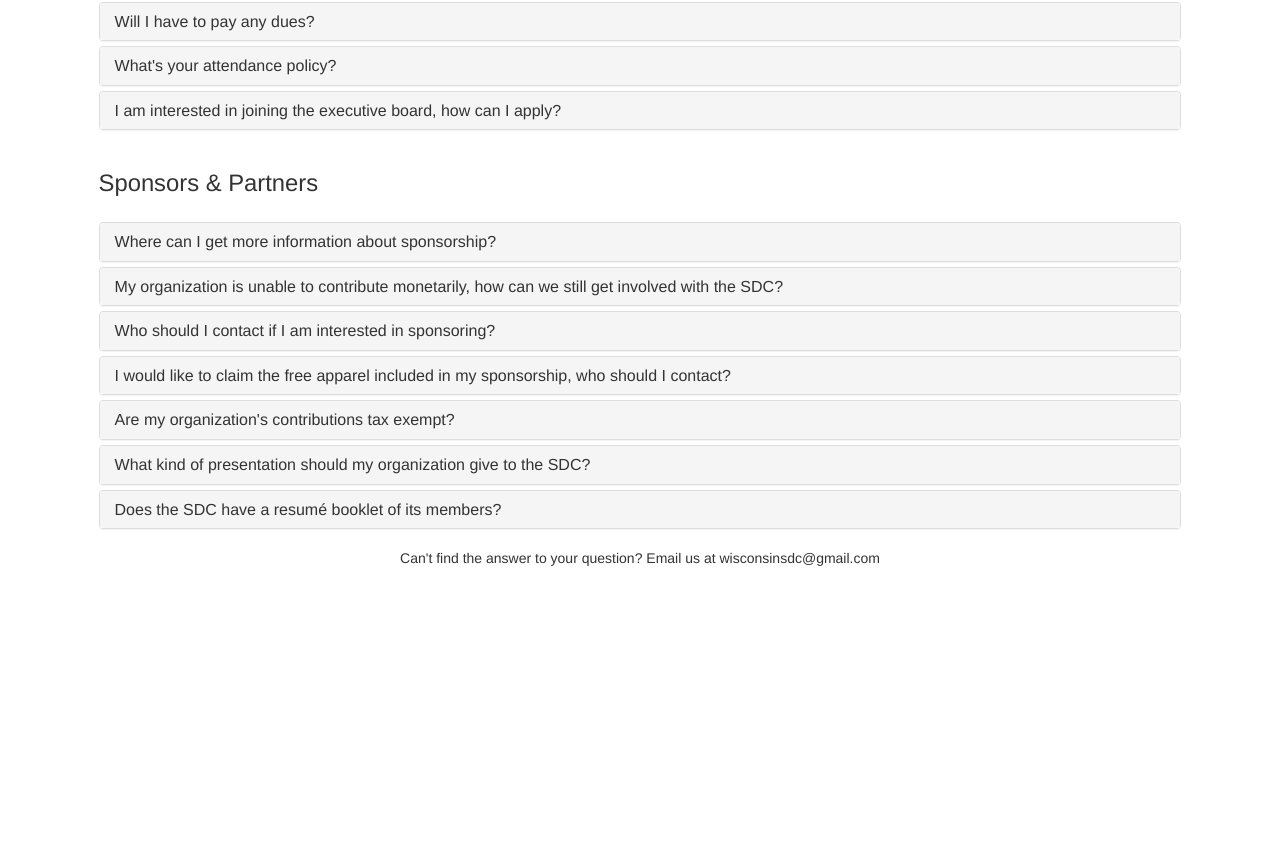
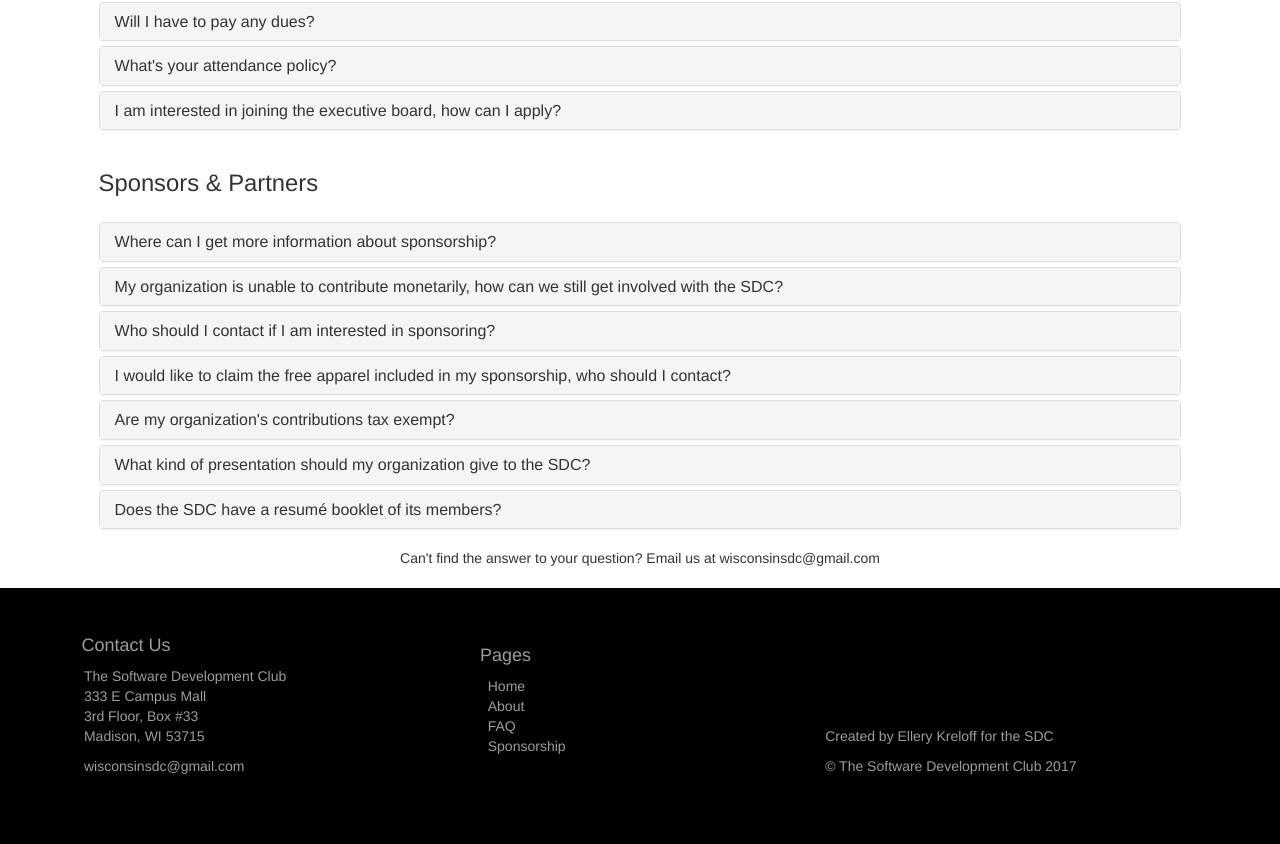
Before and after one commit to kreloff-01/new-sdc-site, a plain HTML site: page pages/faq.html in a window 1280 px wide. Shown: the part 438-1282 px from the top of the page. Before the commit the page ends 1026 px from the top, so only its background shows below. Drawn offline with Linux system fonts and the light colour scheme.

Commit message:
added footers + minor changes. first release

```diff
--- a/css/main.css
+++ b/css/main.css
@@ -13,8 +13,10 @@
 #footer { background-color: #000; margin: 0; }
 #footer_first {padding: 0% 3% 3% 7%;}
 #margin_footer {margin:4%;}
+#left_pad {padding-left: 16%;}
 
 .padding_footer {padding-bottom: 1%;}
+.height_set {height: 32%;}
 
 #no_top {padding: 0% 3% 3% 3%;}
 #no_bot {padding: 3% 3% 0% 3%;}
@@ -27,7 +29,7 @@
 .footer_list a:hover {text-decoration: none; color: #FFF;}
 .footer_list a:active {color: #9d9d9d;}
 
-.inline {display: inline-block; width:35%; padding-left:5%;}
+.inline {display: inline-block; width:100%; padding-left:7%;}
 
 .black_hover a:link {color: #9d9d9d;}
 .black_hover a:visited{color: #9d9d9d;}
@@ -105,7 +107,10 @@ div ul #silver {padding-top:3%;}
     .s_msg .text-custom { width: 90%; }
     .s_msg #top {padding-top:13%;}
 
+    #left_pad {padding-left: 39%;}
     #sponsor_sec { padding-top: 7%; }
     #footer_msg {font-size: 1em; padding: 3% 5% 3% 5%;}
     .image-bg-fluid-height #idx_top {padding-top:30%;}
+    .height_set {height: 27%;}
+
 }
--- a/pages/faq.html
+++ b/pages/faq.html
@@ -151,7 +151,7 @@
                         For each weekly meeting or special event, we have a sign-in sheet. Each time you sign in, you are entering your
                         name into our special attendance raffle. At the end of the semester, we give out three great prizes by drawing
                         names from the raffle pool. The more you attend, the larger chance you have to win! You can see last year's
-                        prizes here: <a href="https://www.amazon.com/gp/product/B00ZUPOMDQ/ref=oh_aui_detailpage_o02_s00?ie=UTF8&psc=1">1st place</a> -
+                        prizes here:<br> <a href="https://www.amazon.com/gp/product/B00ZUPOMDQ/ref=oh_aui_detailpage_o02_s00?ie=UTF8&psc=1">1st place</a> -
                         <a href="https://www.amazon.com/Amazon-Echo-Bluetooth-Speaker-with-Alexa-Black/dp/B00X4WHP5E">2nd place </a> -
                         <a href="https://www.amazon.com/gp/product/B0001FTVEK/ref=oh_aui_detailpage_o02_s00?ie=UTF8&psc=1">3rd place</a>
                     </div>
@@ -289,4 +289,42 @@
     </div>
     <div id="footer_msg"> Can't find the answer to your question? Email us at wisconsinsdc@gmail.com</div>
 </body>
+<footer id="footer" class="height_set">
+    <div id="no_bot" class="footer_row">
+    </div>
+    <div id="footer_first" class="footer_text">
+
+        <div class="row">
+            <div class="row inline"><h4>Contact Us</h4></div>
+            <div class="footer_container">
+                <p>The Software Development Club <br>
+                    333 E Campus Mall <br>
+                    3rd Floor, Box #33 <br>
+                    Madison, WI 53715</p>
+                <p>wisconsinsdc@gmail.com</p>
+            </div>
+        </div>
+    </div>
+    <div id="no_top" class="footer_text">
+        <div class="row">
+            <div id="left_pad" class="row inline"><h4>Pages</h4></div>
+            <div class="footer_container">
+                <ul style="list-style: none" class="footer_list ">
+                    <li><a class="padding_footer footer_list" href="/index.html">Home</a></li>
+                    <li><a class="padding_footer footer_list" href="pages/about.html">About</a></li>
+                    <li> <a class="padding_footer footer_list" href="pages/faq.html">FAQ</a></li>
+                    <li><a class="padding_footer footer_list" href="pages/sponsorship.html">Sponsorship</a></li> <br>
+                </ul>
+            </div>
+        </div>
+    </div>
+    <div class="footer_text">
+        <div class="row">
+            <div class="footer_container">
+                <p>Created by Ellery Kreloff for the SDC <br> </p>
+                <p>&copy The Software Development Club 2017 <br> </p>
+            </div>
+        </div>
+    </div>
+</footer>
 </html>
```
Also changed, not shown: index.html (+5 -4 lines), pages/about.html (+2 -35 lines), pages/sponsorship.html (+42 -0 lines).
